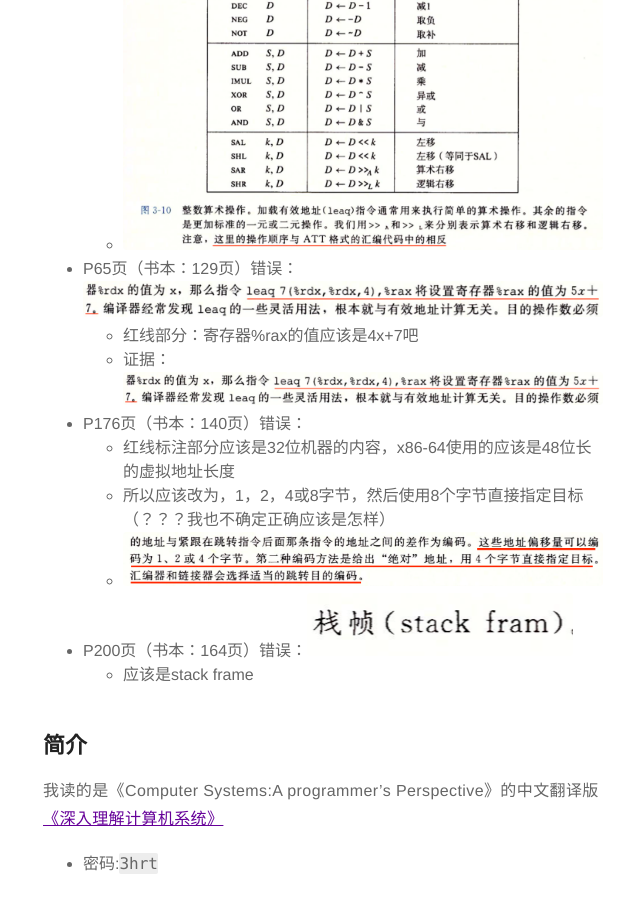
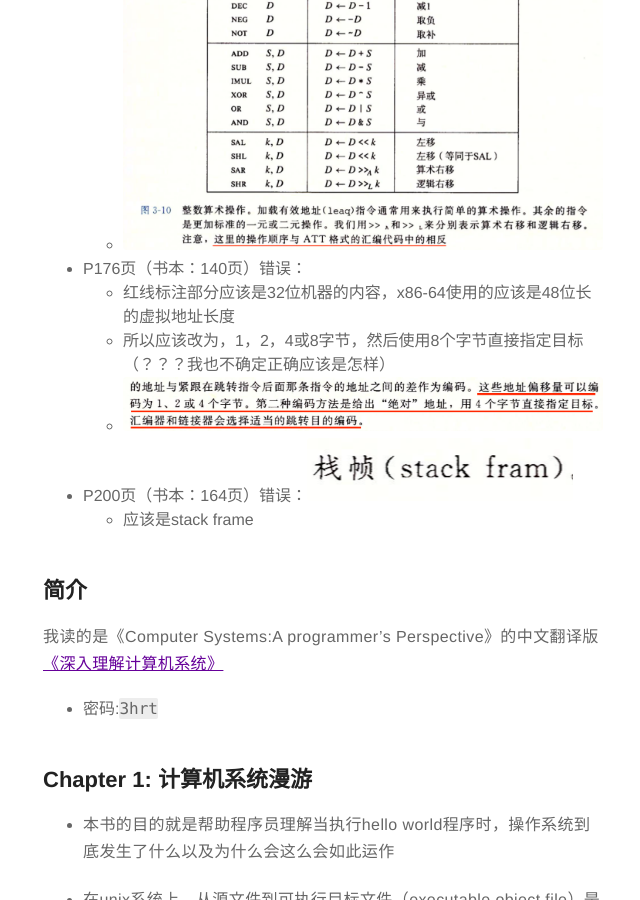
Before and after one commit to dawsonlee1790/dawsonlee1790.github.io, a Jekyll site: the page built from _posts/2018-12-31-《Computer Systems: A Programmer's Perspective》读书笔记.md, in a window 1280 px wide and 900 px high, scrolled down 603 px. Shown: the whole window, without its empty margins (317-957 px from the left). Built offline with Jekyll 4.4.1, drawn with Linux system fonts in a browser that asks for light colours.

Commit message:
更新文章

```diff
--- a/_posts/2018-12-31-《Computer Systems: A Programmer's Perspective》读书笔记.md
+++ b/_posts/2018-12-31-《Computer Systems: A Programmer's Perspective》读书笔记.md
@@ -40,8 +40,6 @@ tag:
   [P157]: /assets/posts/2018-12-31-Computer_Systems_A_Programmer's_Perspective_读书笔记/P157操作数格式.png
   [P165]: /assets/posts/2018-12-31-Computer_Systems_A_Programmer's_Perspective_读书笔记/P165整数算术操作.png
   [P165-error]: /assets/posts/2018-12-31-Computer_Systems_A_Programmer's_Perspective_读书笔记/P165错误.png
-  [P165-error2]: /assets/posts/2018-12-31-Computer_Systems_A_Programmer's_Perspective_读书笔记/P165错误2.png
-  [P165-error2-evidence]: /assets/posts/2018-12-31-Computer_Systems_A_Programmer's_Perspective_读书笔记/P165错误2.png
   [P173]: /assets/posts/2018-12-31-Computer_Systems_A_Programmer's_Perspective_读书笔记/P173-SET指令.png
   [P176]: /assets/posts/2018-12-31-Computer_Systems_A_Programmer's_Perspective_读书笔记/P176页错误.png
 
@@ -53,9 +51,6 @@ tag:
 * P165页（书本：129页）错误：
     * 这里的操作顺序和ATT格式的汇编代码相反？应该是相同的吧
     * ![][P165-error]
-* P65页（书本：129页）错误：![][P165-error2]
-    * 红线部分：寄存器%rax的值应该是4x+7吧
-    * 证据：![][P165-error2-evidence]
 * P176页（书本：140页）错误：
     * 红线标注部分应该是32位机器的内容，x86-64使用的应该是48位长的虚拟地址长度
     * 所以应该改为，1，2，4或8字节，然后使用8个字节直接指定目标（？？？我也不确定正确应该是怎样）
```
Also changed, not shown: other parts of _posts/2018-12-31-《Computer Systems: A Programmer's Perspective》读书笔记.md (+3 -1 lines), assets/posts/2018-12-31-Computer_Systems_A_Programmer's_Perspective_读书笔记/P165错误2-证据.png (deleted), assets/posts/2018-12-31-Computer_Systems_A_Programmer's_Perspective_读书笔记/P165错误2.png (deleted).
